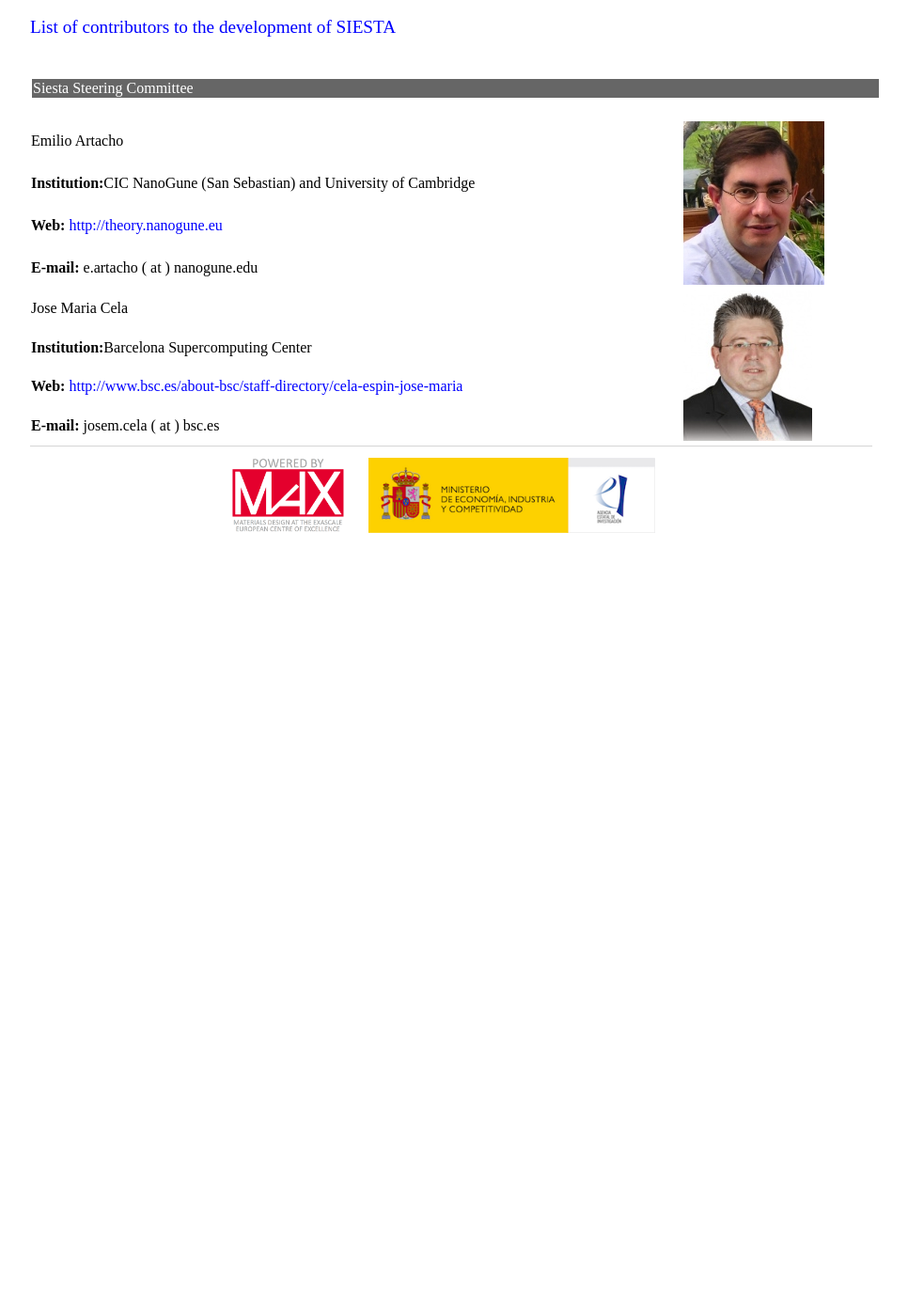
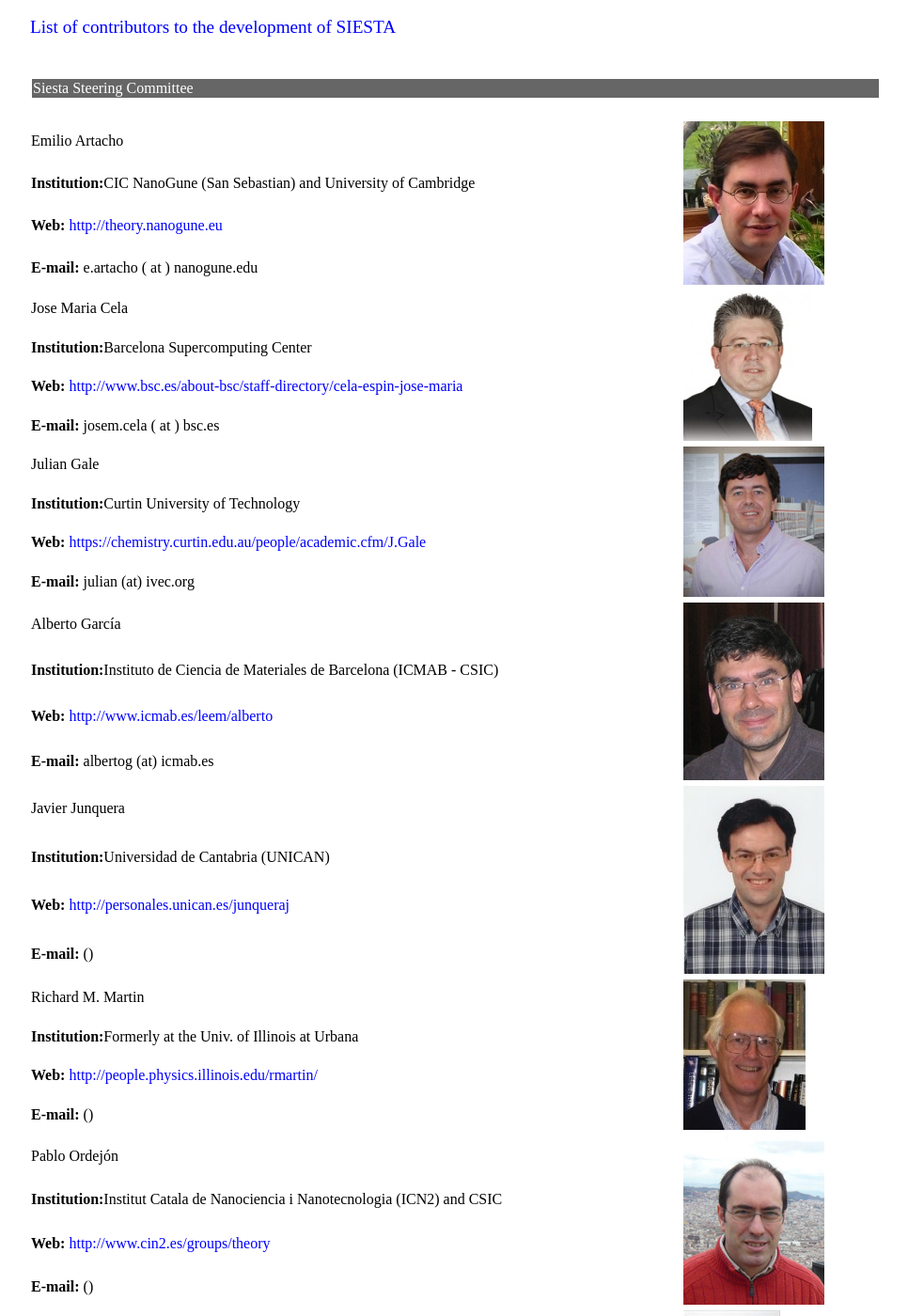
Before and after one commit to siesta-project/web-portal, a Jekyll site: the page built from About/team.html, in a window 1280 px wide and 1400 px high, scrolled down 313 px. Shown: the whole window at 94% size, without its empty margins (160-1126 px from the left). Built offline with Jekyll 4.4.1, drawn with Linux system fonts in a browser that asks for light colours; before the commit the page ends 943 px from its top, so only the background shows below that; some of the changed text lies outside the part shown.

Commit message:
Complete steering committee data

```diff
--- a/_data/steering.yaml
+++ b/_data/steering.yaml
@@ -9,3 +9,51 @@
   web:		http://www.bsc.es/about-bsc/staff-directory/cela-espin-jose-maria
   email:	josem.cela ( at ) bsc.es
   picture:  	/assets/img/JMCela.png
+
+- name:		Julian Gale
+  institution:  Curtin University of Technology
+  web:		https://chemistry.curtin.edu.au/people/academic.cfm/J.Gale
+  email:	julian (at) ivec.org
+  picture:  	/assets/img/JulianGale.png
+
+- name:		Alberto García
+  institution:  Instituto de Ciencia de Materiales de Barcelona (ICMAB - CSIC)
+  web:		http://www.icmab.es/leem/alberto
+  email:	albertog (at) icmab.es
+  picture:  	/assets/img/alberto-garcia.jpg
+
+- name:		Javier Junquera
+  institution:  Universidad de Cantabria (UNICAN)
+  web:		http://personales.unican.es/junqueraj
+  email:	()
+  picture:  	/assets/img/foto-javier-1.jpg
+
+- name:		Richard M. Martin
+  institution:  Formerly at the Univ. of Illinois at Urbana
+  web:		http://people.physics.illinois.edu/rmartin/
+  email:	()
+  picture:  	/assets/img/RichardMartin.jpg
+
+- name:		Pablo Ordejón
+  institution:  Institut Catala de Nanociencia i Nanotecnologia (ICN2) and CSIC
+  web:		http://www.cin2.es/groups/theory
+  email:	()
+  picture:  	/assets/img/ordejon150.jpg
+
+- name:		Nick R. Papior
+  institution:  Technical University of Denmark (DTU Compute)
+  web:		http://www.dtu.dk/english/service/phonebook/person?id=36189&cpid=103793&tab=2&qt=dtupublicationquery
+  email:	()
+  picture:  	/assets/img/nick_papior.png
+
+- name:		Daniel Sánchez-Portal
+  institution:  Centro de Física de Materiales CSIC/UPV-EHU (San Sebastián)
+  web:		http://dipc.ehu.es/group/Sanchez.htm
+  email:	()
+  picture:  	/assets/img/Daniel.png
+
+- name:		José M. Soler
+  institution:  Universidad Autónoma de Madrid (UAM)
+  web:		http://www.uam.es/jose.soler
+  email:	jose.soler (at) uam.es
+  picture:  	/assets/img/jose.jpg
```
